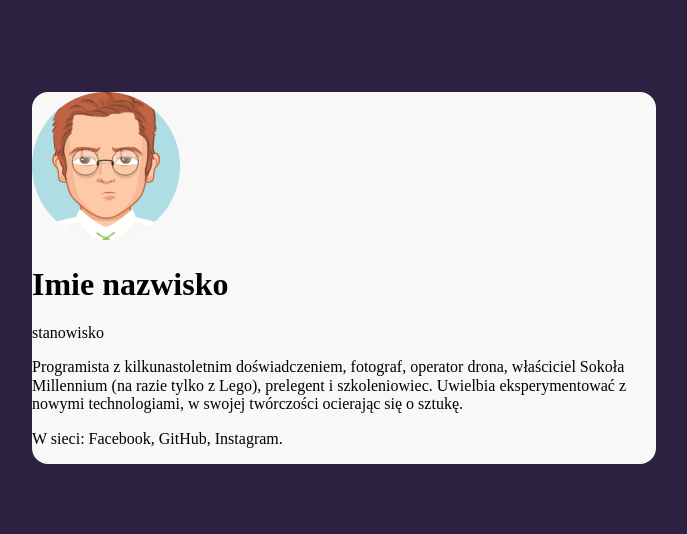
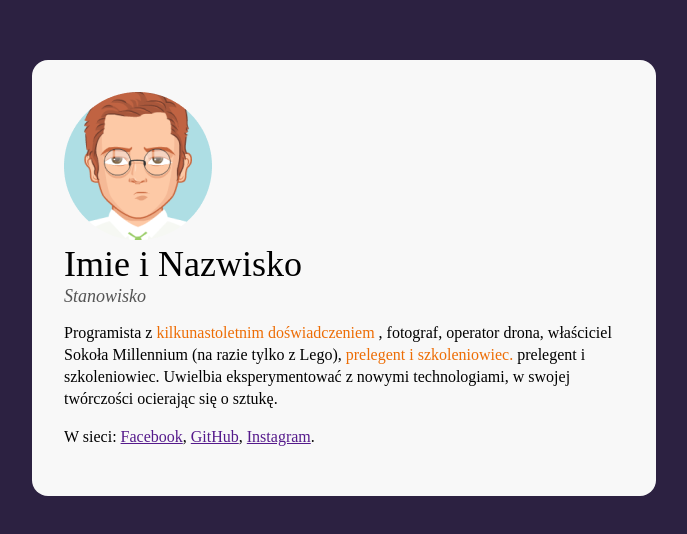
Before and after one commit to albertzwol/business-card, a plain HTML site: page index.html in a window 1280 px wide. Shown: the part 122-656 px from the top of the page, without its empty margins (296-983 px from the left). Drawn offline with Linux system fonts and the light colour scheme.

Commit message:
complete bem

```diff
--- a/index.html
+++ b/index.html
@@ -9,21 +9,30 @@
   </head>
   <body>
     <main class="main">
-      <article>
-        <img src="avatar.png" alt="Zdjęcie Imię i nazwisko" />
-        <header>
-          <h1>Imie nazwisko</h1>
-          <p>stanowisko</p>
+      <article class="person">
+        <img
+          class="person__picture"
+          src="avatar.png"
+          alt="Zdjęcie Imię i nazwisko"
+        />
+        <header class="person__info">
+          <h1 class="person__name">Imie i Nazwisko</h1>
+          <p class="person__position">Stanowisko</p>
         </header>
-        <p>
-          Programista z kilkunastoletnim doświadczeniem, fotograf, operator
-          drona, właściciel Sokoła Millennium (na razie tylko z Lego), prelegent
+        <p class="person__description">
+          Programista z
+          <strong class="special">kilkunastoletnim doświadczeniem</strong> ,
+          fotograf, operator drona, właściciel Sokoła Millennium (na razie tylko
+          z Lego),
+          <strong class="special">prelegent i szkoleniowiec.</strong> prelegent
           i szkoleniowiec. Uwielbia eksperymentować z nowymi technologiami, w
           swojej twórczości ocierając się o sztukę.
         </p>
-        <p> W sieci: Facebook, GitHub,
-            Instagram.</p>
-              </article>
+        <p class="person__description">
+          W sieci: <a href="">Facebook</a>, <a href="">GitHub</a>,
+          <a href="">Instagram</a>.
+        </p>
+      </article>
     </main>
   </body>
 </html>
--- a/style.css
+++ b/style.css
@@ -1,14 +1,50 @@
+html {
+  box-sizing: border-box;
+}
+
+*,
+*:before,
+*:after {
+  box-sizing: inherit;
+}
+
 body {
-    background: #2C2141;
+  background: #2c2141;
   display: flex;
   align-items: center;
   justify-content: center;
   min-height: 100vh;
+  font-family: ;
 }
 
 .main {
-    background: #F8F8F8;
+  background: #f8f8f8;
   border-radius: 16px;
   width: 624px;
   margin: 16px;
+  padding: 32px;
 }
+
+.person {
+}
+
+.person__description {
+  font-size: 16px;
+  line-height: 22px;
+}
+.person__name {
+  font-size: 36px;
+  margin: 0;
+  font-weight: normal;
+}
+
+.person__position {
+  font-size: 18px;
+  font-style: italic;
+  color: #545454;
+  margin: 0px;
+}
+.special {
+  color: #ed6d05;
+  font-weight: normal;
+}
```
Lines whose indentation alone changed are shown as unchanged.
